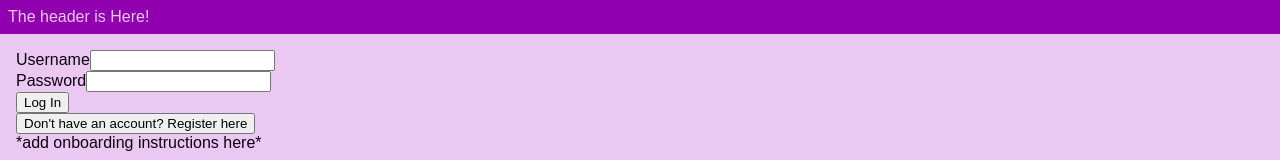
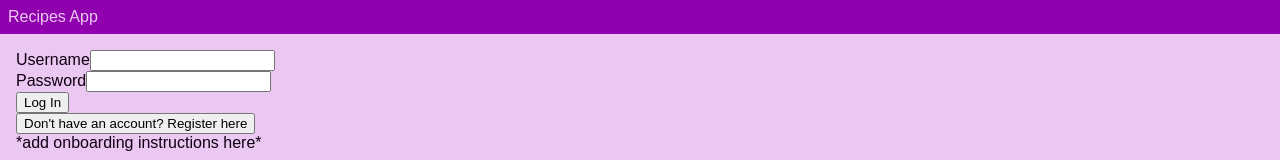
Before and after one commit to seankrummel/recipes-client, a React (Create React App) app: page / in a window 1280 px wide. Shown: the top 160 px of the page. Built offline with nearby package versions, Linux system fonts and the light colour scheme; no server answers.

Commit message:
changed header

```diff
--- a/src/components/header.js
+++ b/src/components/header.js
@@ -24,13 +24,13 @@ class Header extends React.Component {
   render() {
     let buttons
   if (this.props.loggedIn) buttons = [
-    <button onClick={() => this.logOut()}>Log Out</button>,
-    <button onClick={() => this.newRecipe()}>New Recipe</button>,
-    <button onClick={() => this.newList()}>New List</button>
+    <button onClick={() => this.logOut()} key="logOut">Log Out</button>,
+    <button onClick={() => this.newRecipe()} key="newRecipe">New Recipe</button>,
+    <button onClick={() => this.newList()} key="newList">New List</button>
   ];
     return (
       <div className="header">
-        The header is Here!
+        Recipes App
         {buttons}
       </div>
     );
```
